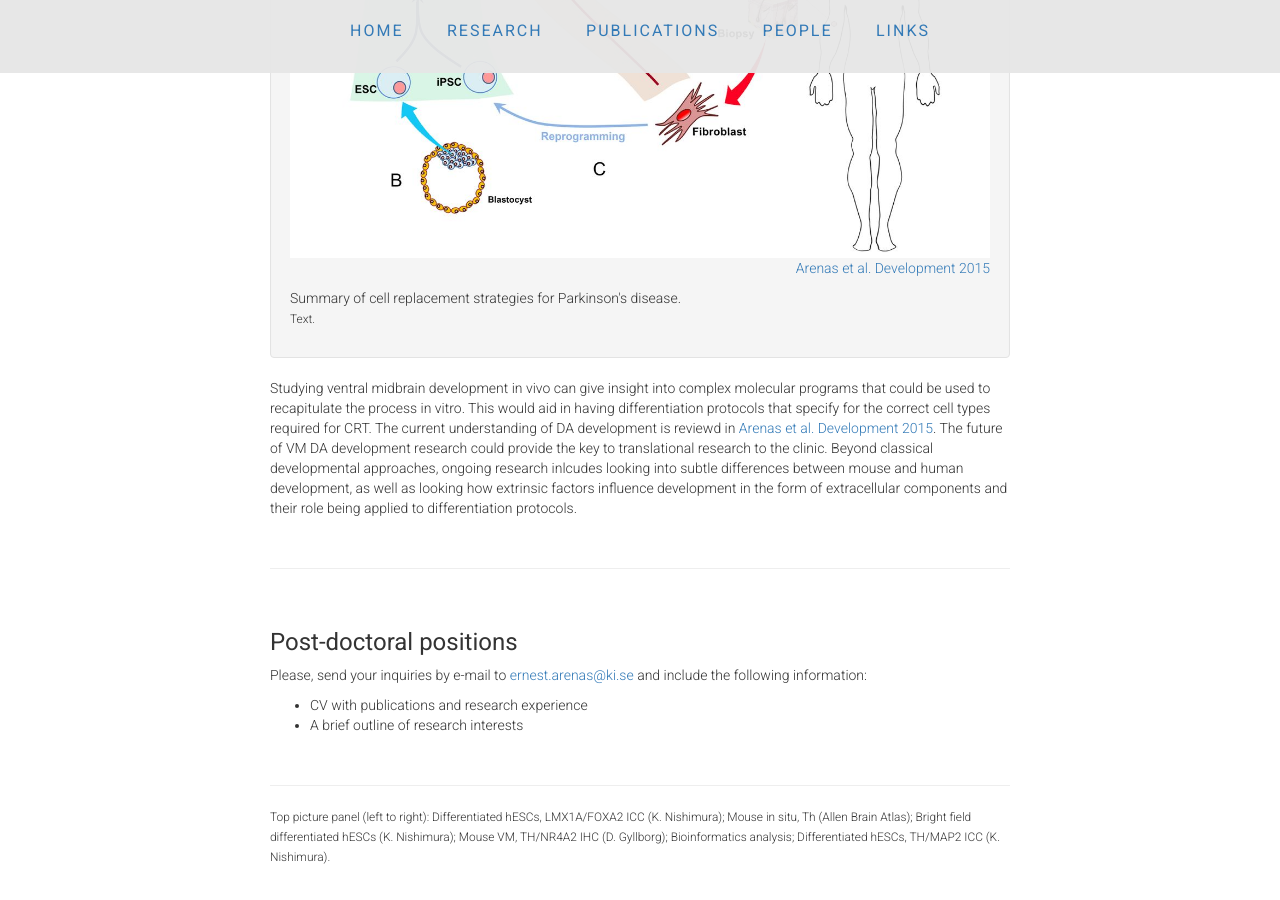
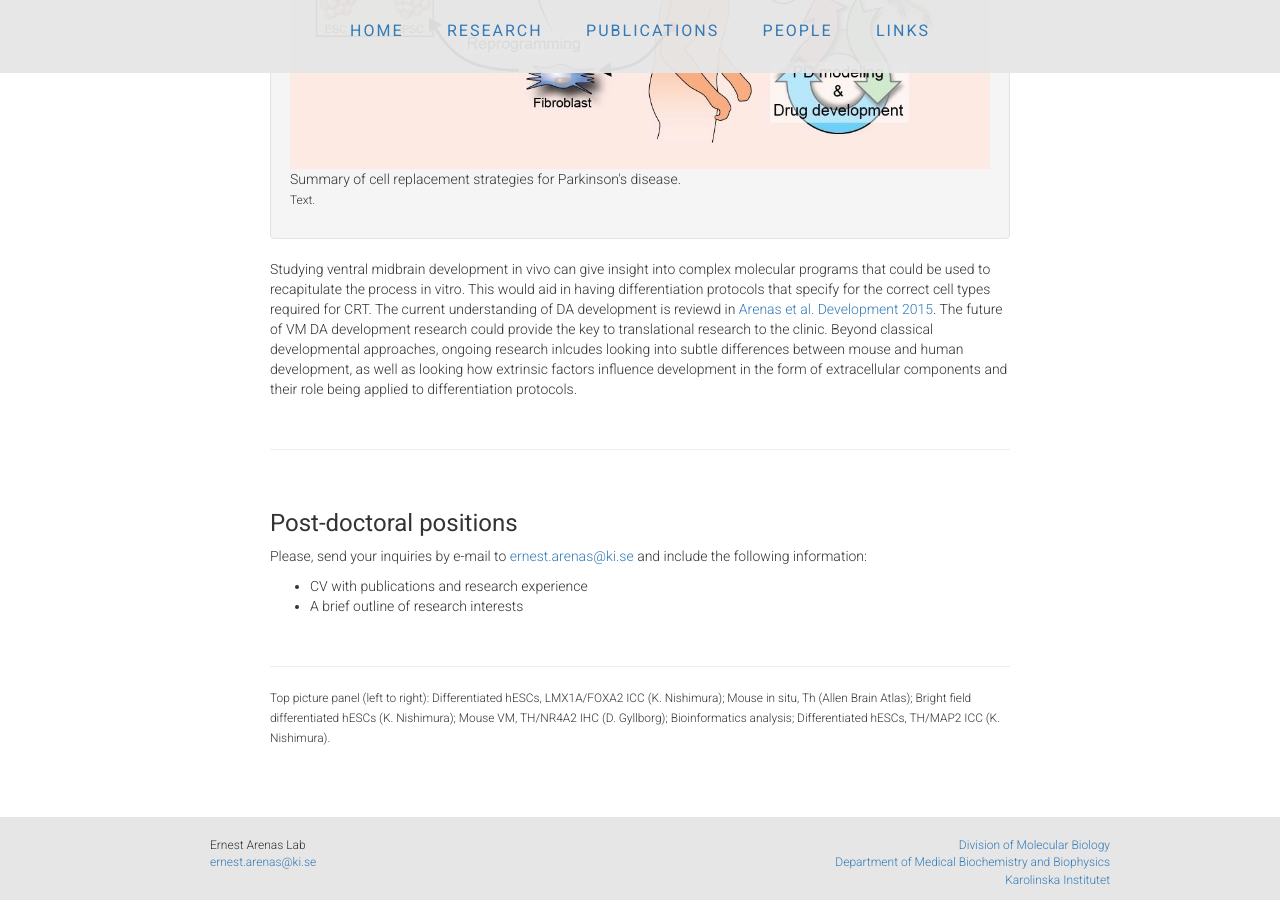
Before and after one commit to ArenasLab/arenaslab.github.io, a Jekyll site: the page research/index.html, which Jekyll copies as it is, in a window 1280 px wide and 900 px high, scrolled down 1621 px. Built offline with Jekyll 4.4.1, drawn with Linux system fonts in a browser that asks for light colours.

Commit message:
Update index.html

```diff
--- a/research/index.html
+++ b/research/index.html
@@ -80,8 +80,9 @@
 	  <div class="well">
             <li class="media">
               <div class="media-body">
-		<img style='width: 100%; object-fit: contain' align="center" src="/img/F4.jpg"/>
-                <p align="right"><a href="http://dev.biologists.org/content/142/11/1918.long">Arenas et al. Development 2015</a></p>
+		      <img style='width: 100%; object-fit: contain' align="center" src="/img/PD.jpg"/>
+		<!-- <img style='width: 100%; object-fit: contain' align="center" src="/img/F4.jpg"/>
+                <p align="right"><a href="http://dev.biologists.org/content/142/11/1918.long">Arenas et al. Development 2015</a></p> -->
 		      <p>Summary of cell replacement strategies for Parkinson's disease.<br>
 		 <small>Text.</small></p>
 
```
